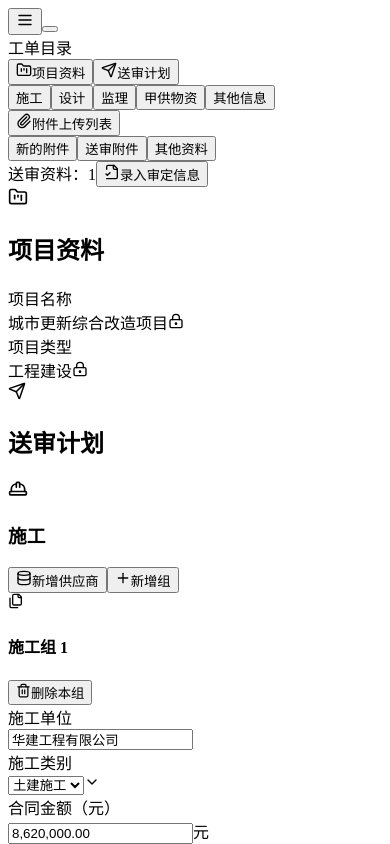
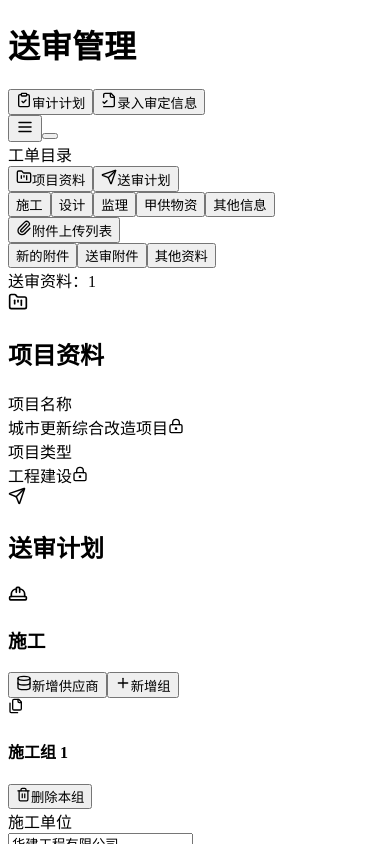
Before and after one commit to yih14601-wq/engineering-review-entry-demo, a React (Vite) app: page / in a window 390 px wide. Shown: the top 844 px of the page. Built offline with nearby package versions, Linux system fonts and the light colour scheme; the HTML template or start-up script is replaced by a standard one.

Commit message:
feat: update send management workflow

```diff
--- a/src/AuditPlanPage.tsx
+++ b/src/AuditPlanPage.tsx
@@ -16,6 +16,7 @@ import {
   Plus,
   ReceiptText,
   Ruler,
+  Save,
   Send,
   Trash2,
   Upload,
@@ -115,7 +116,7 @@ function AuditDirectory({
   const attachmentsActive = activeAnchor === 'audit-attachments' || activeAnchor.includes('-files')
 
   return (
-    <aside className="audit-directory" aria-label="审计计划工单目录">
+    <aside className="audit-directory" aria-label="送审管理工单目录">
       <div className="directory-label">工单目录</div>
       <nav className="anchor-nav audit-anchor-nav">
         <button
@@ -517,7 +518,23 @@ export default function AuditPlanPage({
 
   return (
     <div className="system-shell">
-      <header className="system-header" aria-label="顶部占位区域" />
+      <header className="system-header">
+        <div className="system-header-start">
+          <h1>送审管理</h1>
+          <button
+            type="button"
+            className="secondary-button compact-button"
+            onClick={() => onNotify('审计计划页面正在设计中')}
+          >
+            <ClipboardCheck size={16} />
+            审计计划
+          </button>
+          <button type="button" className="primary-button compact-button" onClick={onOpenEntry}>
+            <FileCheck2 size={16} />
+            录入审定信息
+          </button>
+        </div>
+      </header>
 
       <div className="system-body">
         <aside className="system-sidebar" aria-label="左侧占位区域" />
@@ -546,10 +563,6 @@ export default function AuditPlanPage({
             <div className="audit-content-scroll" ref={scrollRef}>
               <header className="work-order-header">
                 <span>送审资料：1</span>
-                <button type="button" className="primary-button compact-button" onClick={onOpenEntry}>
-                  <FileCheck2 size={16} />
-                  录入审定信息
-                </button>
               </header>
               <div className="audit-content-stack">
                 <section className="project-section-card" ref={registerSection('audit-project')}>
@@ -620,6 +633,24 @@ export default function AuditPlanPage({
                 <div className="scroll-end-space" aria-hidden="true" />
               </div>
             </div>
+            <footer className="send-management-footer">
+              <button
+                type="button"
+                className="secondary-button"
+                onClick={() => onNotify('送审管理已保存，尚未提交')}
+              >
+                <Save size={16} />
+                不提交，仅保存
+              </button>
+              <button
+                type="button"
+                className="primary-button"
+                onClick={() => onNotify('送审管理已保存并提交')}
+              >
+                <Send size={16} />
+                保存并提交
+              </button>
+            </footer>
           </div>
         </main>
       </div>
--- a/src/styles.css
+++ b/src/styles.css
@@ -145,10 +145,22 @@ button:disabled {
   height: 144px;
   display: flex;
   align-items: center;
-  justify-content: space-between;
   padding: 0 48px;
   background: #fff;
   border-bottom: 1px solid var(--neutral-200);
+}
+
+.system-header-start {
+  display: flex;
+  align-items: center;
+  gap: 12px;
+}
+
+.system-header-start h1 {
+  margin: 0 12px 0 0;
+  font-size: 22px;
+  font-weight: 600;
+  letter-spacing: 0;
 }
 
 .system-brand,
@@ -397,6 +409,18 @@ button:disabled {
   min-height: 0;
   display: flex;
   flex-direction: column;
+}
+
+.send-management-footer {
+  height: 64px;
+  flex: 0 0 64px;
+  display: flex;
+  align-items: center;
+  justify-content: flex-end;
+  gap: 12px;
+  padding: 0 24px;
+  background: var(--neutral-50);
+  border-top: 1px solid var(--neutral-200);
 }
 
 .work-order-header {
@@ -1374,6 +1398,20 @@ button:disabled {
     font-size: 16px;
   }
 
+  .system-header-start {
+    width: 100%;
+    gap: 8px;
+  }
+
+  .system-header-start h1 {
+    margin-right: auto;
+    font-size: 18px;
+  }
+
+  .system-header-start .compact-button {
+    padding: 0 10px;
+  }
+
   .system-header-actions .primary-button {
     width: 40px;
     padding: 0;
@@ -1408,6 +1446,16 @@ button:disabled {
 
   .section-actions .compact-button {
     flex: 1;
+  }
+
+  .send-management-footer {
+    padding: 0 16px;
+  }
+
+  .send-management-footer .primary-button,
+  .send-management-footer .secondary-button {
+    flex: 1;
+    padding: 0 10px;
   }
 
   .field-grid,
@@ -1454,6 +1502,21 @@ button:disabled {
     width: calc(100vw - 32px);
     justify-content: center;
     text-align: center;
+  }
+}
+
+@media (max-width: 520px) {
+  .system-header {
+    padding: 0 12px;
+  }
+
+  .system-header-start h1 {
+    display: none;
+  }
+
+  .system-header-start .compact-button {
+    flex: 1;
+    min-width: 0;
   }
 }
 
```
Also changed, not shown: 1 other file (tests, documents, lock files or other folders).
